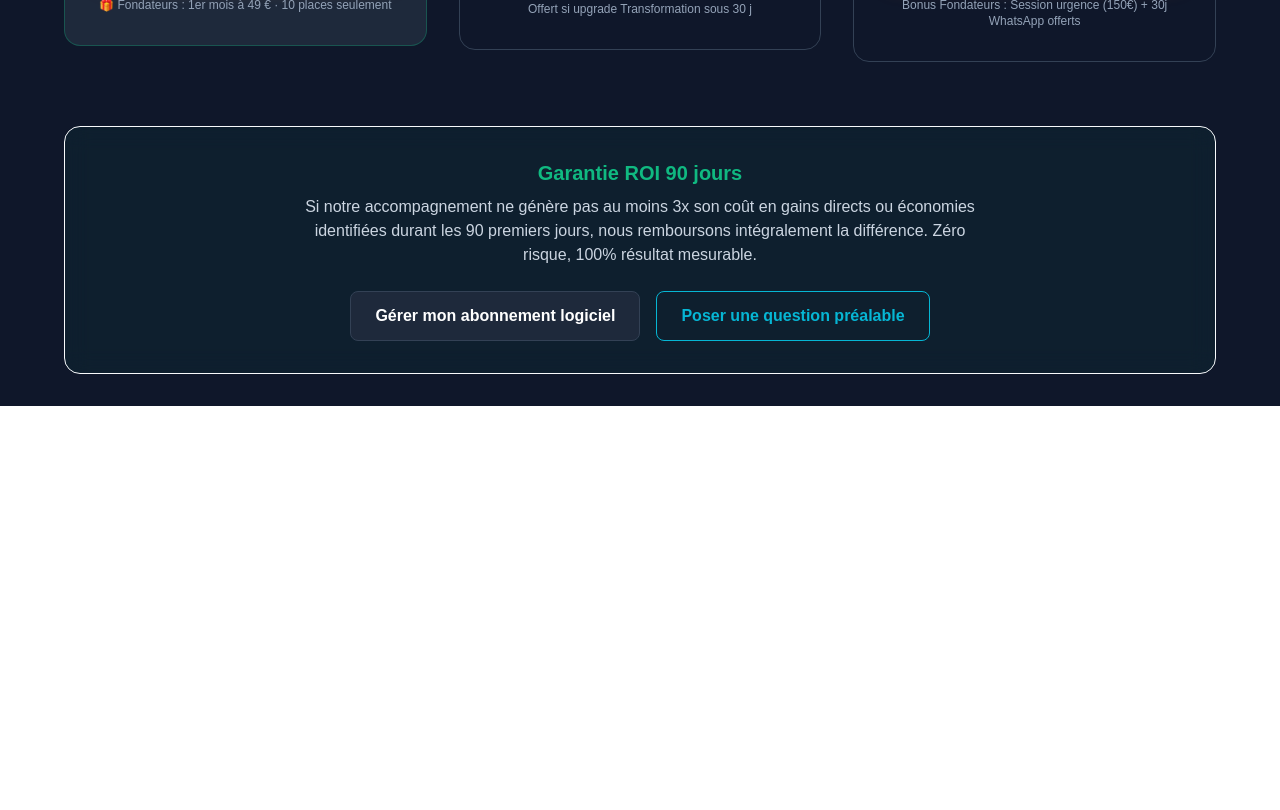
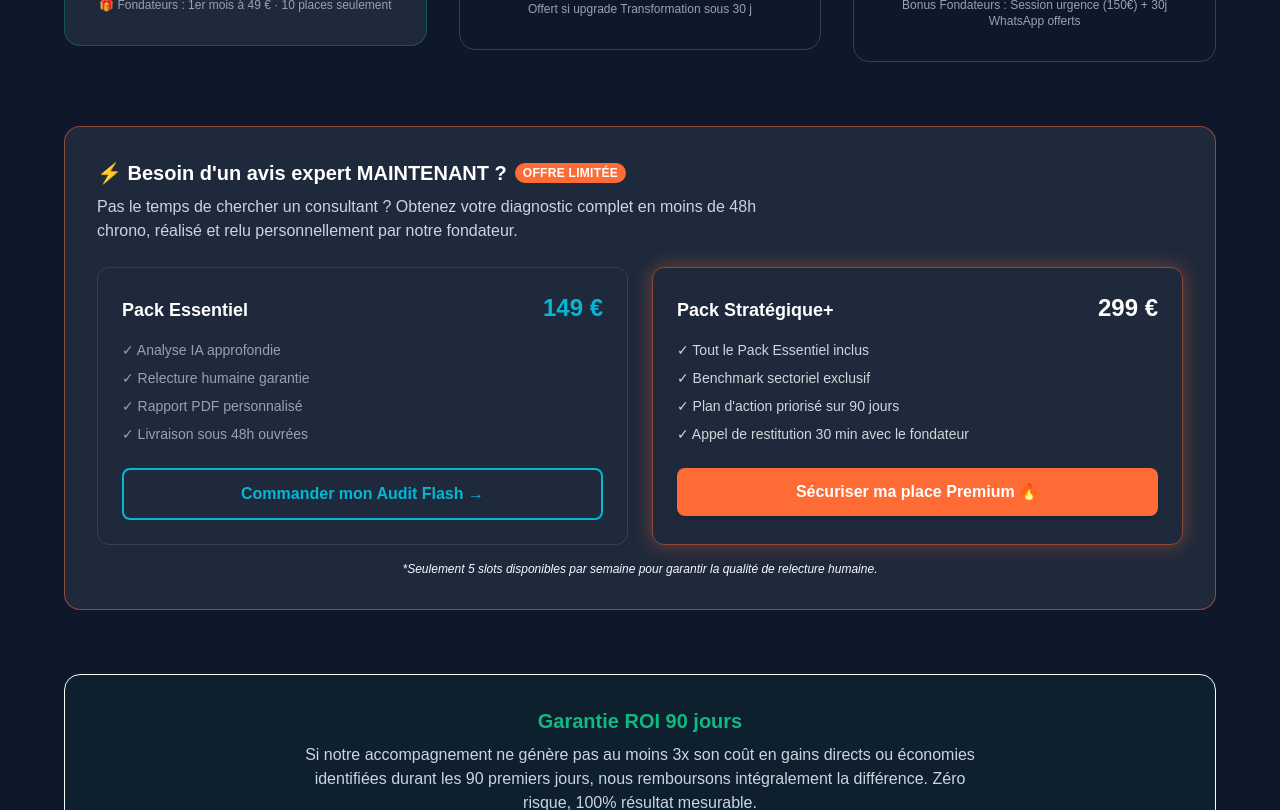
Before and after one commit to hawaniabuilder-pixel/diagflow-app, a Next.js app: page /accompagnement in a window 1280 px wide. Shown: the part 600-1410 px from the top of the page. Before the commit the page ends 1006 px from the top, so only its background shows below. Built offline with nearby package versions, Linux system fonts and the light colour scheme.

Commit message:
feat: add direct SME diagnosis offers to accompaniment page

```diff
--- a/app/accompagnement/page.tsx
+++ b/app/accompagnement/page.tsx
@@ -97,7 +97,61 @@ export default function AccompagnementPage() {
           </article>
 
         </section>
+        {/* --- NOUVELLE SECTION : DIAGNOSTIC DIRECT POUR PME --- */}
+        <section className="mt-16 rounded-2xl border border-coral/50 bg-ocean-light p-8 shadow-card-dark relative overflow-hidden">
+          <div className="absolute top-0 right-0 w-32 h-32 bg-coral/10 blur-full -z-10"></div>
 
+          <h3 className="text-xl font-bold text-white mb-2 flex items-center gap-2">
+            ⚡ Besoin d'un avis expert MAINTENANT ?
+            <span className="px-2 py-0.5 rounded-full bg-coral text-xs font-black uppercase tracking-wide">Offre Limitée</span>
+          </h3>
+
+          <p className="text-text-secondary mb-6 max-w-2xl">
+            Pas le temps de chercher un consultant ? Obtenez votre diagnostic complet en moins de 48h chrono, réalisé et relu personnellement par notre fondateur.
+          </p>
+
+          <div className="grid md:grid-cols-2 gap-6">
+            {/* Carte Petit Budget */}
+            <div className="rounded-xl border border-ocean-lighter bg-ocean/50 p-6 hover:border-electric transition-colors">
+              <div className="flex justify-between items-baseline mb-4">
+                <h4 className="font-bold text-lg text-white">Pack Essentiel</h4>
+                <span className="text-2xl font-black text-electric">149 €</span>
+              </div>
+              <ul className="space-y-2 text-sm text-gray-400 mb-6">
+                <li>✓ Analyse IA approfondie</li>
+                <li>✓ Relecture humaine garantie</li>
+                <li>✓ Rapport PDF personnalisé</li>
+                <li>✓ Livraison sous 48h ouvrées</li>
+              </ul>
+              <button onClick={() => window.location.href='/paiement-direct?type=essentiel'}
+                      className="w-full py-3 rounded-lg bg-transparent border-2 border-electric text-electric font-bold hover:bg-electric/10 transition-all active:scale-[0.98]">
+                Commander mon Audit Flash →
+              </button>
+            </div>
+
+            {/* Carte Premium */}
+            <div className="rounded-xl border border-coral/50 bg-gradient-to-br from-ocean-light to-ocean p-6 shadow-glow-coral">
+              <div className="flex justify-between items-baseline mb-4">
+                <h4 className="font-bold text-lg text-white">Pack Stratégique+</h4>
+                <span className="text-2xl font-black text-white">299 €</span>
+              </div>
+              <ul className="space-y-2 text-sm text-gray-300 mb-6">
+                <li>✓ Tout le Pack Essentiel inclus</li>
+                <li>✓ Benchmark sectoriel exclusif</li>
+                <li>✓ Plan d'action priorisé sur 90 jours</li>
+                <li>✓ Appel de restitution 30 min avec le fondateur</li>
+              </ul>
+              <button onClick={() => window.location.href='/paiement-direct?type=strategique'}
+                      className="w-full py-3 rounded-lg bg-coral hover:bg-coral-hover text-white font-bold shadow-md transition-all active:scale-[0.98]">
+                Sécuriser ma place Premium 🔥
+              </button>
+            </div>
+          </div>
+
+          <p className="mt-4 text-xs text-center text-muted italic">
+            *Seulement 5 slots disponibles par semaine pour garantir la qualité de relecture humaine.
+          </p>
+        </section>
         {/* SECTION GARANTIE ROI & APPEL À L'ACTION FINAL */}
         <footer className="mt-16 rounded-2xl border border-emerald/20 bg-emerald/5 p-8 text-center backdrop-blur-md">
           <h3 className="text-xl font-bold text-emerald mb-2">Garantie ROI 90 jours</h3>
```
